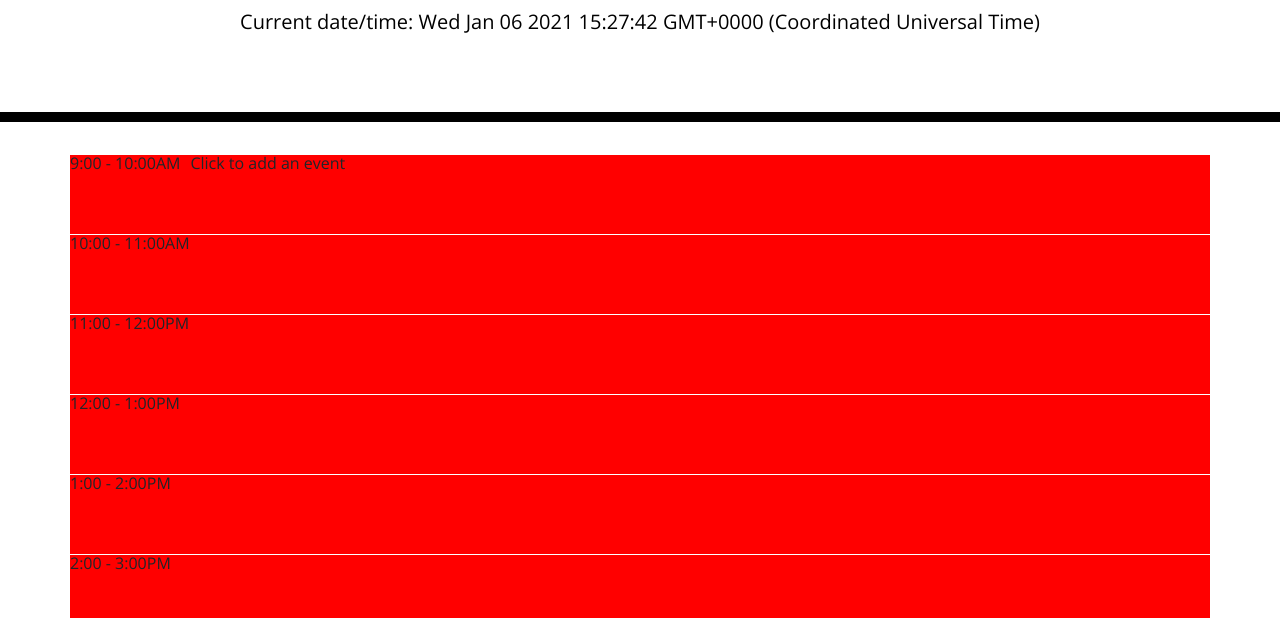
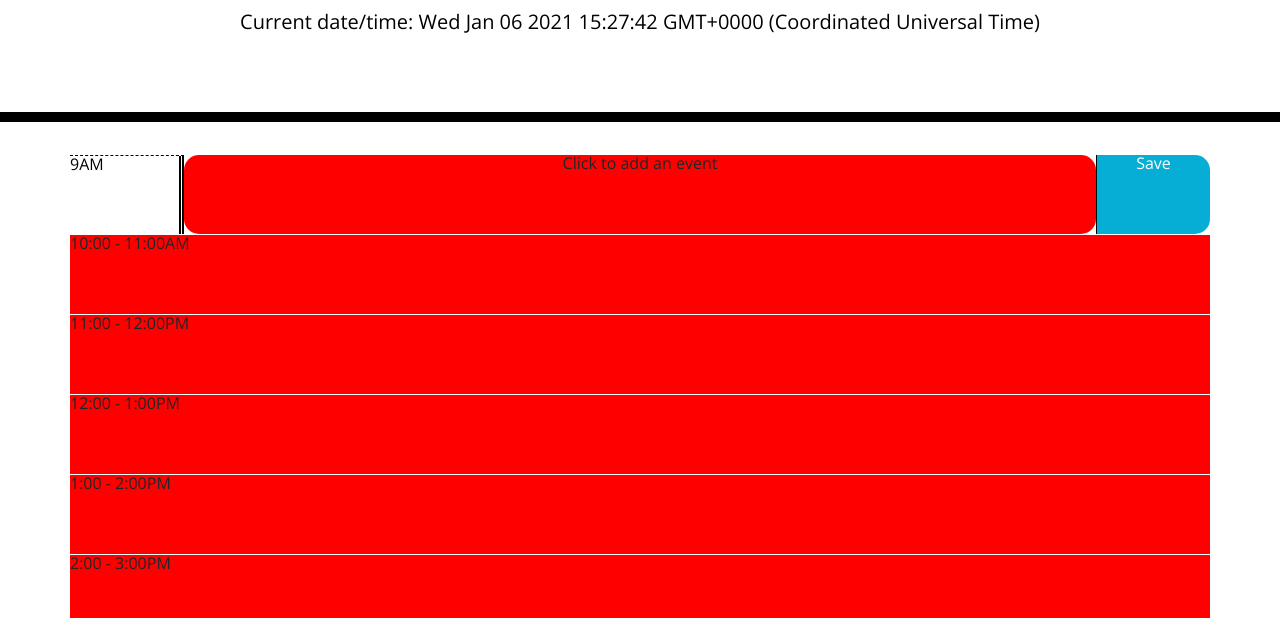
Before and after one commit to freejonm/workdayscheduler, a plain HTML site: page index.html in a window 1280 px wide. Shown: the part 182-800 px from the top of the page. Drawn offline with nearby package versions, Linux system fonts and the light colour scheme.

Commit message:
separated timeblocks, hour labels, and save buttons into different divs, added styling

```diff
--- a/index.html
+++ b/index.html
@@ -31,7 +31,11 @@
 
     <div class="container">
       <!-- Timeblocks go here -->
-      <div class="row" id="9">9:00 - 10:00AM<span class="edit">Click to add an event</span></div>
+      <div class="row">
+        <div class="hour">9AM</div>
+        <div class="time-block" id="9">Click to add an event</div>
+        <div class="saveBtn">Save</div>
+      </div>
       <div class="row" id="10">10:00 - 11:00AM</div>
       <div class="row" id="11">11:00 - 12:00PM</div>
       <div class="row" id="12">12:00 - 1:00PM</div>
--- a/script.js
+++ b/script.js
@@ -32,9 +32,11 @@ changeColor(16, "#4");
 
 // user can add events
 
-$(".edit").click(function(){
+$(".time-block").click(function(){
     var newEvent = prompt("What is the title of the event you want to add?")
 
-    $(".edit").text(newEvent);
+    $(".time-block").text(newEvent);
+
+    localStorage.setItem(newEvent);
 });
 // events are stored in local memory
--- a/style.css
+++ b/style.css
@@ -28,6 +28,7 @@ textarea{
 .time-block{
   text-align: center;
   border-radius: 15px;
+  width: 80%;
 }
 
 .row {
@@ -45,6 +46,8 @@ textarea{
   background-color: #ffffff;
   color: #000000;
   border-top: 1px dashed #000000;
+  border-right: 5px double #000000;
+  width: 10%;
 }
 
 .past {
@@ -68,6 +71,8 @@ textarea{
   border-bottom-right-radius: 15px;
   background-color: #06AED5;
   color: white;
+  width: 10%;
+  text-align: center;
 }
 
 .saveBtn i:hover {
```
